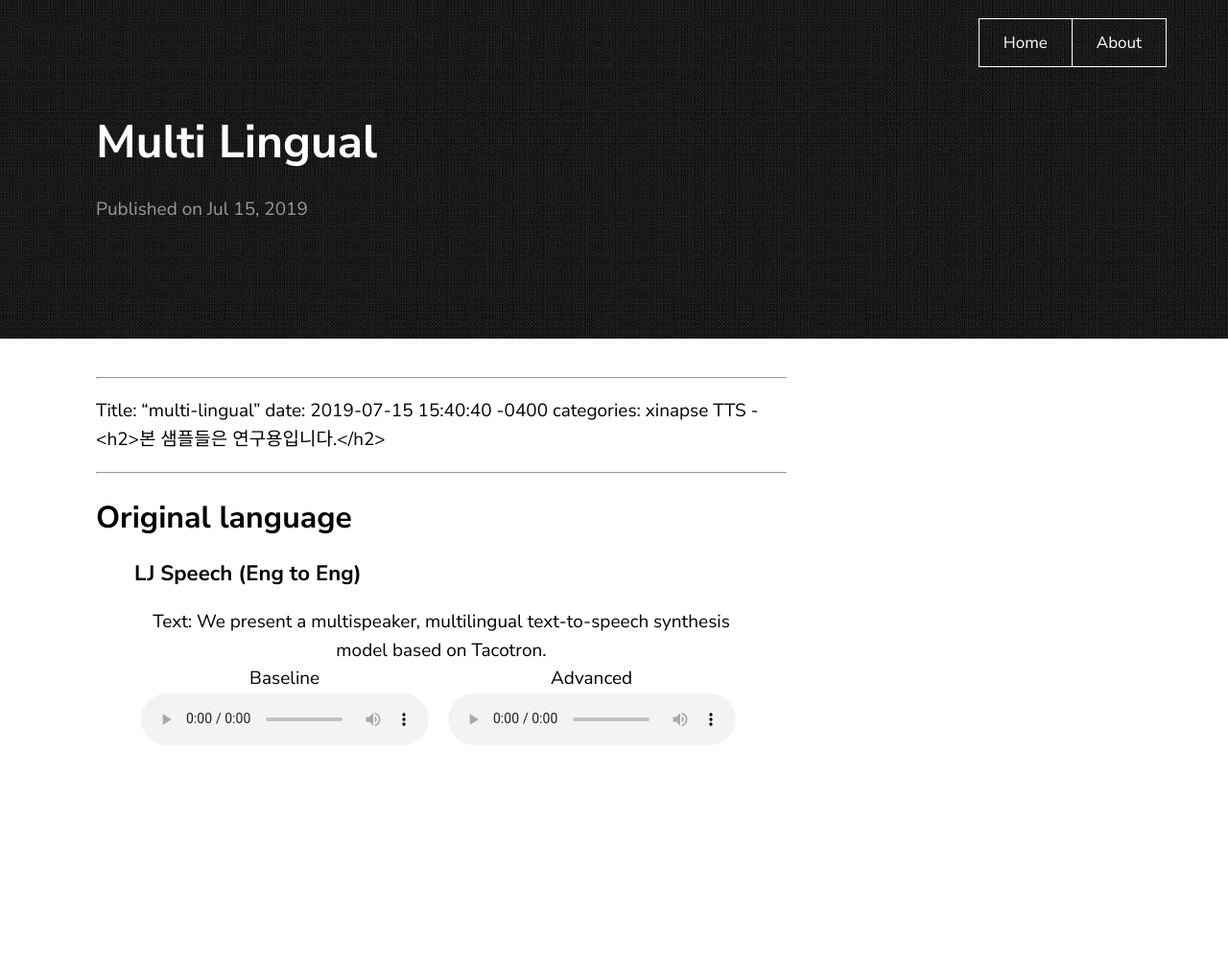
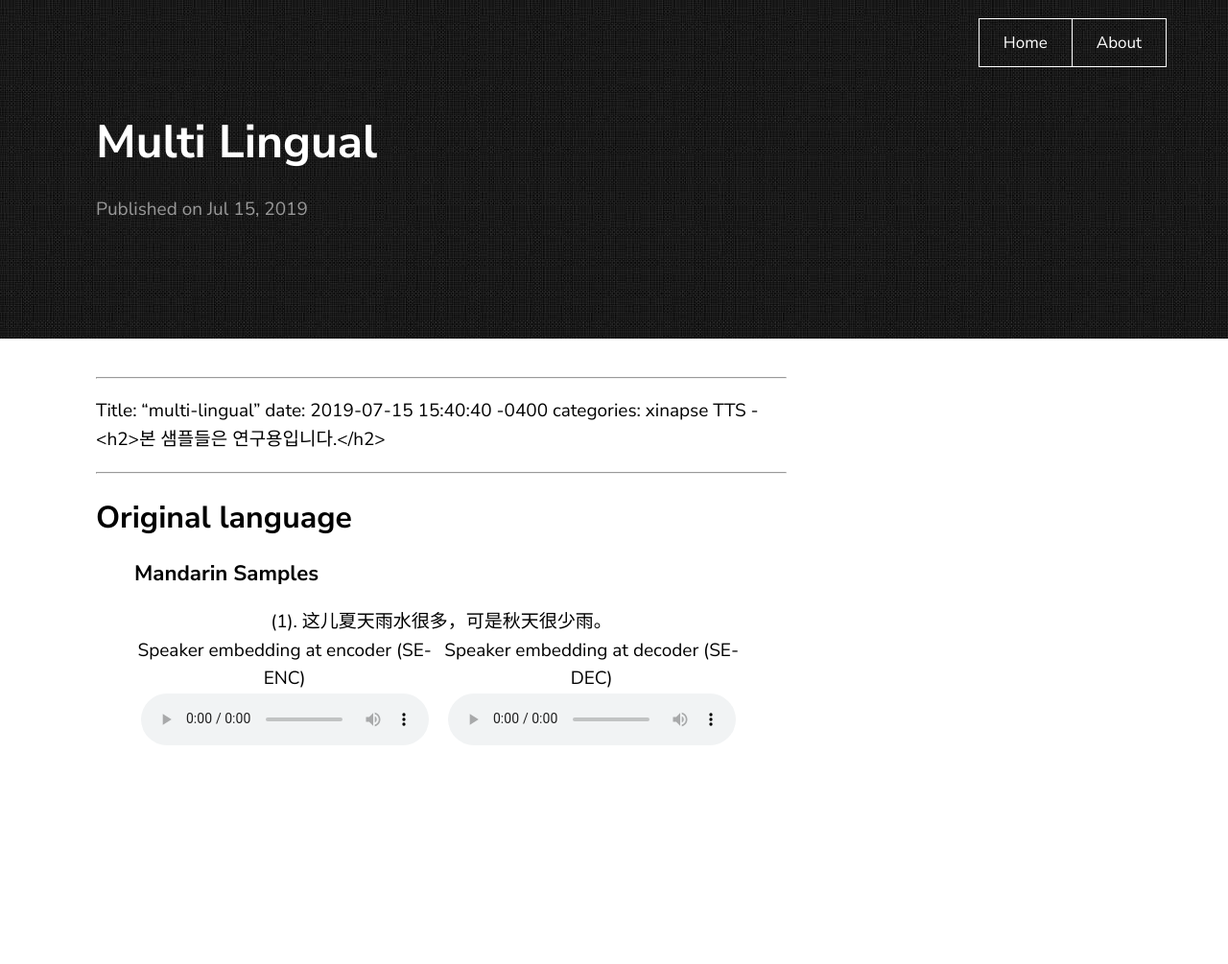
Before and after one commit to Ondal90/ondal90, a Jekyll site: the page built from _posts/2019-07-15-multi-lingual.md, in a window 1280 px wide. Shown: the whole page at 96% size. Built offline with Jekyll 4.4.1, drawn with Linux system fonts in a browser that asks for light colours; our own code applies the rules of GitHub Pages for plain Markdown files.

Commit message:
Update 2019-07-15-multi-lingual.md

```diff
--- a/_posts/2019-07-15-multi-lingual.md
+++ b/_posts/2019-07-15-multi-lingual.md
@@ -9,16 +9,16 @@ categories: xinapse TTS
 <div style="height: 420px">
   <blockquote>
     <table align="left">
-      <h3 align="left">LJ Speech (Eng to Eng)</h3>
-      <caption align="left">Text: We present a multispeaker, multilingual text-to-speech synthesis model based on Tacotron.</caption>
+      <h3 align="left">Mandarin Samples</h3>
+      <caption align="left">(1). 这儿夏天雨水很多，可是秋天很少雨。</caption>
       <tr>
-        <td align="center" width=400>Baseline </td>
-        <td align="center" width=500>Advanced </td>
+        <td align="center" width=400>Speaker embedding at encoder (SE-ENC)</td>
+        <td align="center" width=500>Speaker embedding at decoder (SE-DEC)</td>
       </tr>
       <tr>
-          <td align="center" width=400><audio src="/audio_samples/LJ_Baseline_Eng.wav" controls=""></audio></td>
-          <td align="center" width=400><audio src="/audio_samples/LJ_New_Eng.wav" controls=""></audio></td>
+          <td align="center" width=400><audio src="samples/SE-ENC/cn/000527.wav" controls=""></audio></td>
+          <td align="center" width=400><audio src="samples/SE-DEC/cn/000527.wav" controls=""></audio></td>
       </tr>
-    </table>
+   </table>
   </blockquote>
 </div>
```
